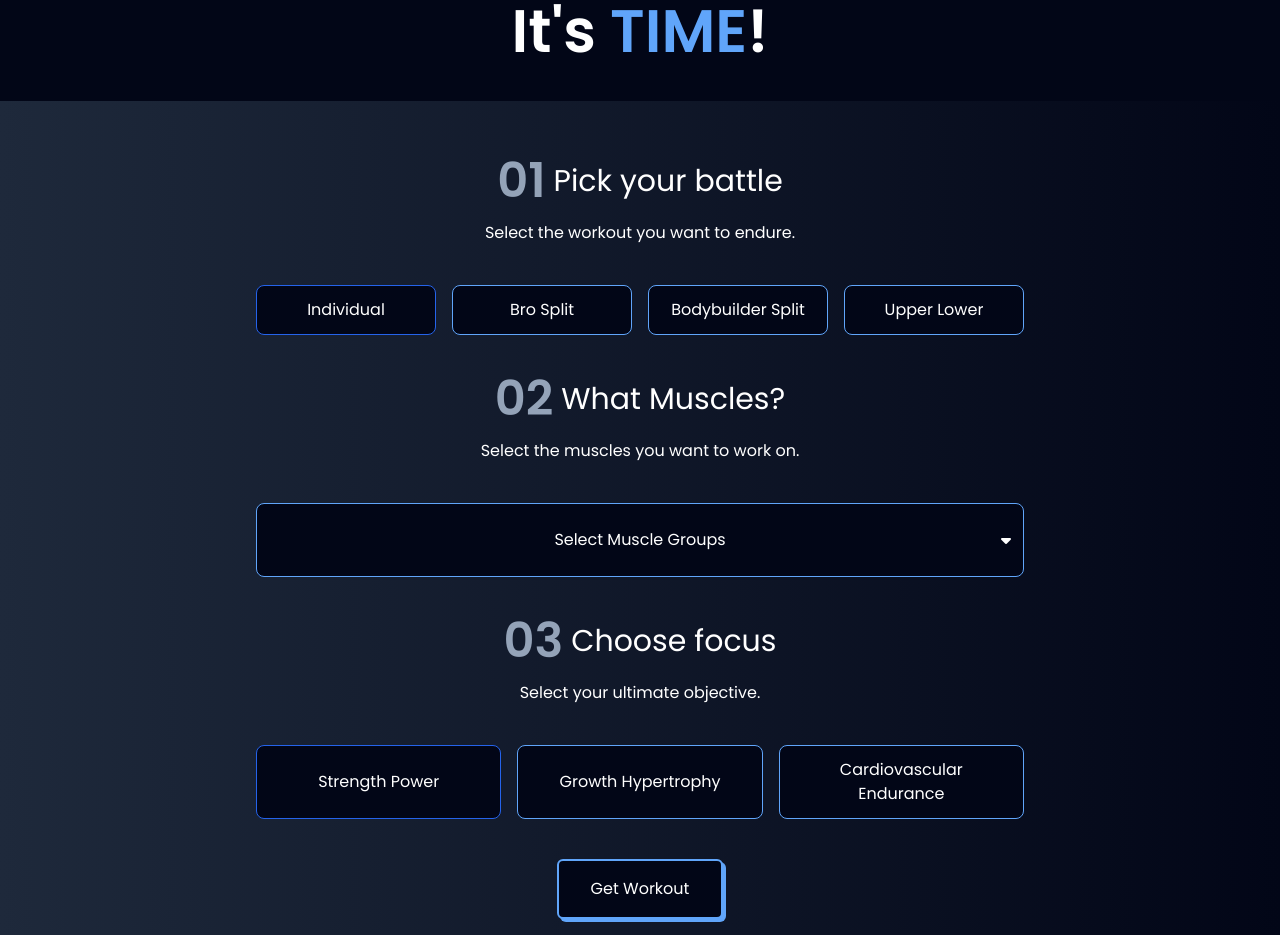
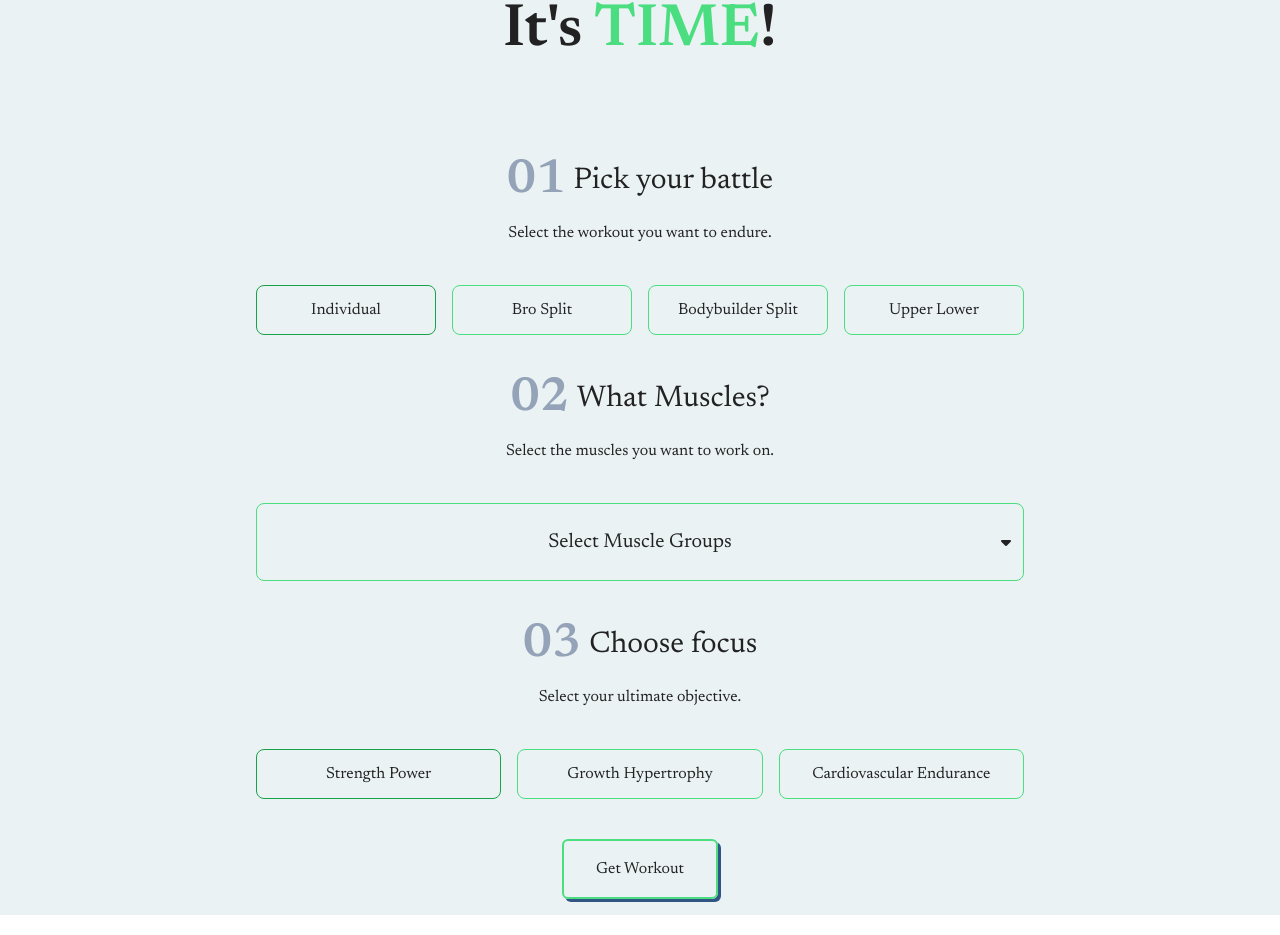
Before and after one commit to eddgar02/MyGym-App, a React (Vite) app: page / in a window 1280 px wide. Shown: the part 879-1814 px from the top of the page. Built offline with nearby package versions, Linux system fonts and the light colour scheme.

Commit message:
Styling change.

```diff
--- a/index.html
+++ b/index.html
@@ -7,8 +7,10 @@
     <title>GymApp</title>
     <link rel="preconnect" href="https://fonts.googleapis.com" />
     <link rel="preconnect" href="https://fonts.gstatic.com" crossorigin />
+    <link rel="preconnect" href="https://fonts.googleapis.com" />
+    <link rel="preconnect" href="https://fonts.gstatic.com" crossorigin />
     <link
-      href="https://fonts.googleapis.com/css2?family=Poppins:ital,wght@0,100;0,200;0,300;0,400;0,500;0,600;0,700;0,800;0,900;1,100;1,200;1,300;1,400;1,500;1,600;1,700;1,800;1,900&display=swap"
+      href="https://fonts.googleapis.com/css2?family=Newsreader:ital,opsz,wght@0,6..72,200..800;1,6..72,200..800&display=swap"
       rel="stylesheet"
     />
     <link
--- a/src/App.jsx
+++ b/src/App.jsx
@@ -20,7 +20,7 @@ function App() {
     window.location.href = "#workout";
   }
   return (
-    <main className="min-h-screen flex flex-col bg-gradient-to-r from-slate-800 to-slate-950 text-white text-sm sm:text-base">
+    <main className="min-h-screen flex flex-col back text-sm sm:text-base">
       <Hero />
       <Generator
         poison={poison}
--- a/src/components/Button.jsx
+++ b/src/components/Button.jsx
@@ -5,7 +5,7 @@ export default function Button(props) {
   return (
     <button
       onClick={func}
-      className="px-8 py-4 mx-auto rounded-md border-[2px] bg-slate-950 border-blue-400 border-solid blueShadow duration-200"
+      className="px-8 py-4 mx-auto rounded-md border-[2px] bg-yellow-650 border-green-400 border-solid blueShadow duration-200"
     >
       <p>{text}</p>
     </button>
--- a/src/components/ExerciseCard.jsx
+++ b/src/components/ExerciseCard.jsx
@@ -10,22 +10,22 @@ export default function ExerciseCard(props) {
   }
 
   return (
-    <div className="p-4 rounded-md flex flex-col gap-4 bg-slate-950 sm:flex-wrap">
+    <div className="p-4 rounded-md flex flex-col gap-4 bg-slate-150 sm:flex-wrap">
       <div className="flex flex-col sm:flex-row sm:items-center sm:flex-wrap gap-x-4">
-        <h4 className="text-3xl hidden sm:inline sm:text-4xl md:text-5xl font-semibold text-slate-400">
+        <h4 className="text-3xl hidden sm:inline sm:text-4xl md:text-5xl font-semibold text-green-400">
           {i + 1}
         </h4>
         <h2 className="capitalize whitespace-nowrap truncate max-w-full text-lg sm:text-xl md:text-2xl flex-1 sm:text-center">
           {exercise.name.replaceAll("_", " ")}
         </h2>
-        <p className="text-sm text-slate-400 capitalize">{exercise.type}</p>
+        <p className="text-sm text-slate-900 capitalize">{exercise.type}</p>
       </div>
       <div className="flex flex-col">
-        <h3 className="text-slate-400 text-sm">Muscle Groups</h3>
+        <h3 className="text-slate-900 text-sm">Muscle Groups</h3>
         <p className="capitalize">{exercise.muscles.join(" & ")}</p>
       </div>
 
-      <div className="flex flex-col bg-slate-950 rounded gap-2 ">
+      <div className="flex flex-col bg-slate-150 rounded gap-2 ">
         {exercise.description.split("___").map((val) => {
           return <div className="text-sm">{val}</div>;
         })}
@@ -48,7 +48,7 @@ export default function ExerciseCard(props) {
         })}
         <button
           onClick={handleSetIncrement}
-          className="flex flex-col p-2 rounded border-[1.5px] duration-200 border-solid border-blue-900 hover:border-blue-600 w-full duration-200"
+          className="flex flex-col p-2 rounded border-[1.5px] duration-200 border-solid border-gree-900 hover:border-green-600 w-full mys duration-200"
         >
           <h3 className="text-slate-400 text-sm capitalize">Sets completed</h3>
           <p className="font-medium">{setsCompleted} / 5</p>
--- a/src/components/Generator.jsx
+++ b/src/components/Generator.jsx
@@ -82,8 +82,8 @@ export default function Generator(props) {
                   setPoison(type);
                 }}
                 className={
-                  "bg-slate-950 border border-blue-400 duration-200 px-4 hover:border-blue-600 py-3 rounded-lg" +
-                  (type === poison ? " border-blue-600" : " border-blue-400")
+                  "bg-slate-150 border border-green-400 duration-200 px-4 hover:border-green-600 mys duration-200 py-3 rounded-lg" +
+                  (type === poison ? " border-green-600" : " border-green-400")
                 }
                 key={typeIndex}
               >
@@ -97,12 +97,12 @@ export default function Generator(props) {
           title={"What Muscles?"}
           description={"Select the muscles you want to work on."}
         />
-        <div className="bg-slate-950 py-3 border border-solid border-blue-400 rounded-lg flex flex-col">
+        <div className="bg-slate-150 py-3 border border-solid border-green-400 rounded-lg flex flex-col">
           <button
             onClick={toggleModal}
             className="relative p-3 flex items-center justify-center"
           >
-            <p className="capitalize">
+            <p className="capitalize text-xl">
               {muscles.length == 0 ? "Select muscle groups" : muscles.join(" ")}
             </p>
             <i className="fa-solid absolute right-3 top-1/2 -translate-y-1/2 fa-caret-down"></i>
@@ -120,8 +120,8 @@ export default function Generator(props) {
                     }}
                     key={muscleGroupIndex}
                     className={
-                      "hover:text-blue-400 duration-200 " +
-                      (muscles.includes(muscleGroup) ? " text-blue-400" : " ")
+                      "hover:text-green-400 duration-200 " +
+                      (muscles.includes(muscleGroup) ? " text-green-400" : " ")
                     }
                   >
                     <p className="uppercase">
@@ -146,8 +146,8 @@ export default function Generator(props) {
                   setGoal(scheme);
                 }}
                 className={
-                  "bg-slate-950 border border-blue-400 duration-200 px-4 hover:border-blue-600 py-3 rounded-lg" +
-                  (scheme === goal ? " border-blue-600" : " border-blue-400")
+                  "bg-slate-150 border border-green-400 duration-200 px-4 hover:border-green-600 mys duration-200 py-3 rounded-lg" +
+                  (scheme === goal ? " border-green-600" : " border-green-400")
                 }
                 key={schemeIndex}
               >
--- a/src/components/SectionWrapper.jsx
+++ b/src/components/SectionWrapper.jsx
@@ -5,7 +5,7 @@ export default function SectionWrapper(props) {
   return (
     <section id={id} className="min-h-screen flex flex-col gap-10">
       <div
-        className="bg-slate-950 py-10 flex flex-col
+        className="bg-slate-150 py-10 flex flex-col
         gap-4 justify-center items-center"
       >
         <p className="uppercase font-medium">{header}</p>
@@ -14,7 +14,7 @@ export default function SectionWrapper(props) {
             sm:text-4xl md:text-5xl lg:text-6xl"
         >
           {title[0]}
-          <span className="uppercase text-blue-400">{title[1]}</span>
+          <span className="uppercase text-green-400">{title[1]}</span>
           {title[2]}
         </h2>
       </div>
--- a/src/index.css
+++ b/src/index.css
@@ -6,7 +6,7 @@ html {
 }
 
 * {
-  font-family: "Poppins", sans-serif;
+  font-family: "Newsreader", serif;
 }
 
 span {
@@ -15,10 +15,18 @@ span {
 }
 
 .blueShadow {
-  box-shadow: 3px 3px 00 #60a5fa;
+  box-shadow: 3px 3px 00 #315684;
 }
 
 .blueShadow:hover {
   transform: translate(-3px, -3px);
-  box-shadow: 6px 6px 00 #60a5fa;
+  box-shadow: 6px 6px 00 #2cdc93;
 }
+
+.back {
+  background-color: #eaf2f4;
+  color: #222222;
+}
+.mys:hover {
+  transform: translate(-3px, -3px);
+}
```
